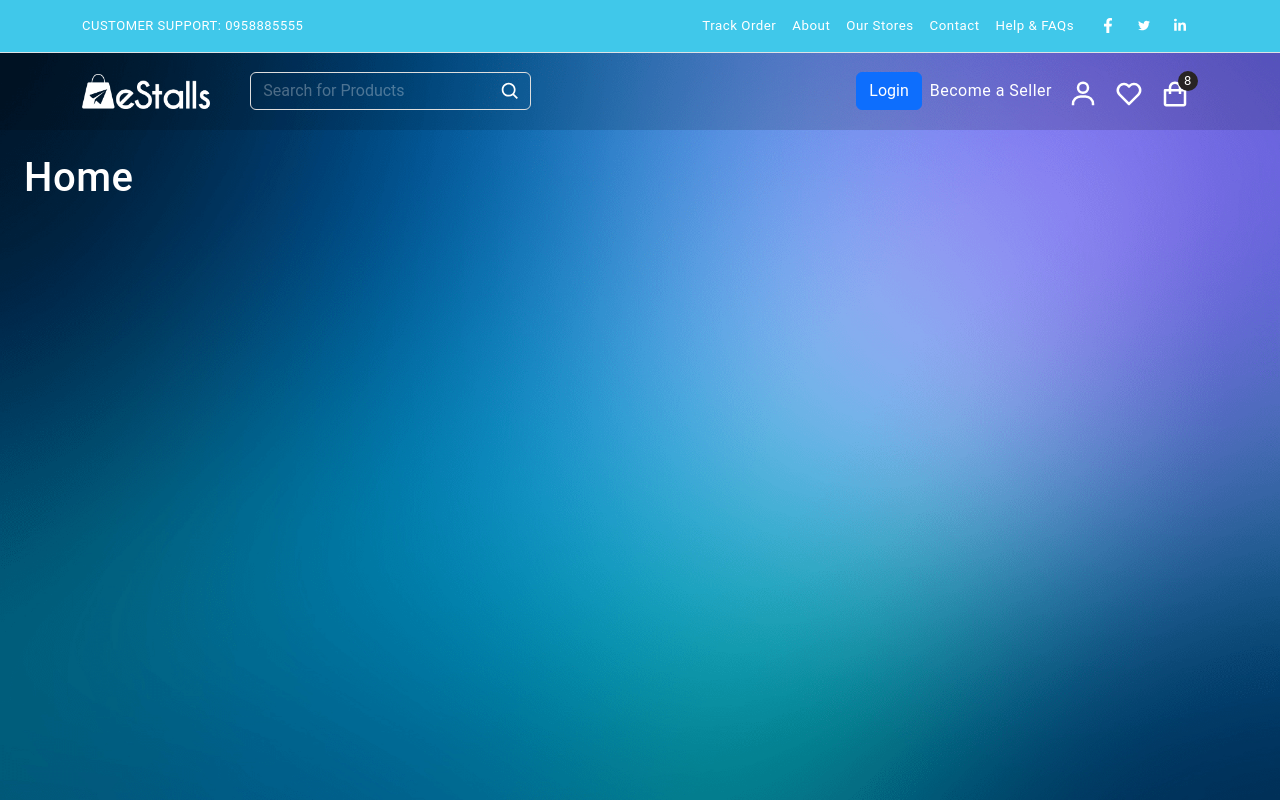
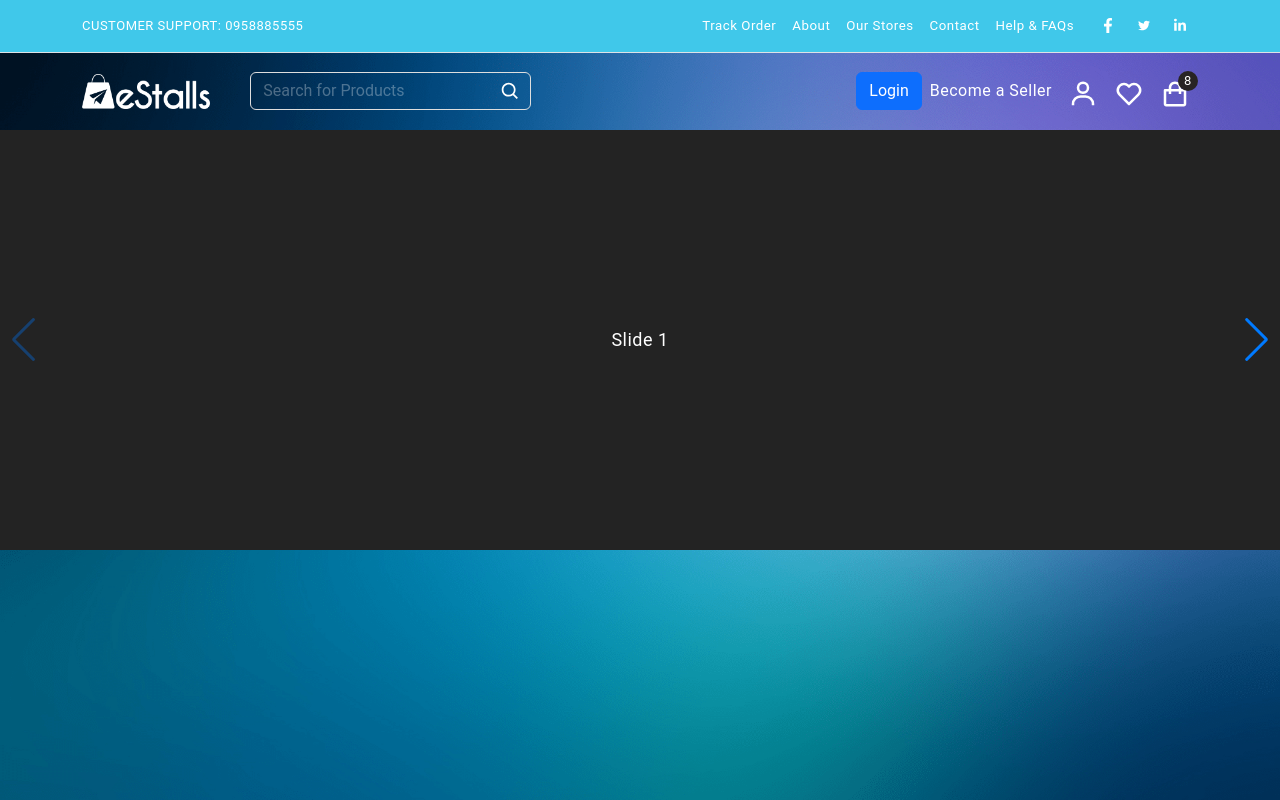
Before and after one commit to kamalesh777/e-stalls-client, a Next.js app: page / in a window 1280 px wide. Built offline with nearby package versions, Linux system fonts and the light colour scheme.

Commit message:
swiper added and its working fine

```diff
--- a/package.json
+++ b/package.json
@@ -21,6 +21,7 @@
     "react-icons": "^4.8.0",
     "react-perfect-scrollbar": "^1.5.8",
     "sass": "^1.56.2",
+    "swiper": "^9.1.0",
     "swr": "^2.1.0"
   },
   "devDependencies": {
--- a/pages/index.tsx
+++ b/pages/index.tsx
@@ -1,9 +1,11 @@
 import NormalLayout from '@/layout/NormalLayout'
+import HomePage from '@/view/Home'
+
 
 export default function Home(): JSX.Element {
   return (
     <NormalLayout>
-      <h1>Home</h1>
+      <HomePage />
     </NormalLayout>
   )
 }
--- /dev/null
+++ b/src/components/BannerSlider.tsx
@@ -0,0 +1,24 @@
+import React from 'react'
+import { Swiper, SwiperSlide } from 'swiper/react'
+import 'swiper/css'
+import 'swiper/css/navigation'
+
+import { Navigation } from 'swiper'
+
+const BannerSlider = (): JSX.Element => (
+  <section className="offer-slider">
+    <Swiper
+      navigation={true}
+      modules={[Navigation]}
+      onSlideChange={() => console.log('slide change')}
+      onSwiper={swiper => console.log(swiper)}
+    >
+      <SwiperSlide>Slide 1</SwiperSlide>
+      <SwiperSlide>Slide 2</SwiperSlide>
+      <SwiperSlide>Slide 3</SwiperSlide>
+      <SwiperSlide>Slide 4</SwiperSlide>
+    </Swiper>
+  </section>
+)
+
+export default BannerSlider
--- a/src/layout/NormalLayout.tsx
+++ b/src/layout/NormalLayout.tsx
@@ -4,7 +4,7 @@ import HeaderComponent from '@/common/Header'
 const NormalLayout = ({ children }): JSX.Element => (
   <>
     <HeaderComponent />
-    <div className="p-4">{children}</div>
+    <div className="content">{children}</div>
   </>
 )
 export default NormalLayout
--- /dev/null
+++ b/src/view/Home.tsx
@@ -0,0 +1,12 @@
+import BannerSlider from '@/components/BannerSlider'
+import React from 'react'
+
+const HomePage = (): JSX.Element => {
+  return (
+    <>
+      <BannerSlider />
+    </>
+  )
+}
+
+export default HomePage
--- a/styles/globals.scss
+++ b/styles/globals.scss
@@ -240,29 +240,52 @@ body.offcanvas-active {
 ===========================================
 */
 .offer-slider {
-	height: 400px;
-}
-
-.offer-slider .carousel {
+	height: 420px;
+}
+
+.offer-slider .swiper {
+	width: 100%;
+	height: 100%;
+  }
+
+  .offer-slider .swiper-slide {
+	text-align: center;
+	font-size: 18px;
+	background: #232323;
+
+	/* Center slide text vertically */
 	display: flex;
+	justify-content: center;
 	align-items: center;
-	justify-content: center;
+  }
+
+  .offer-slider .swiper-slide img {
+	display: block;
+	width: 100%;
 	height: 100%;
-}
-
-.offer-slider .carousel-inner {
-	height: 100%;
-	display: flex;
-}
-
-.offer-slider .carousel-content {
-	margin-top: 4rem;
-}
-
-.offer-slider .carousel-content * {
-	text-align: center;
-	color: #000;
-}
+	object-fit: cover;
+  }
+
+// .offer-slider .carousel {
+// 	display: flex;
+// 	align-items: center;
+// 	justify-content: center;
+// 	height: 100%;
+// }
+
+// .offer-slider .carousel-inner {
+// 	height: 100%;
+// 	display: flex;
+// }
+
+// .offer-slider .carousel-content {
+// 	margin-top: 4rem;
+// }
+
+// .offer-slider .carousel-content * {
+// 	text-align: center;
+// 	color: #000;
+// }
 
 .bg-cover {
 	background-size: cover;
@@ -272,6 +295,8 @@ body.offcanvas-active {
 /* .feauture-section {
 	background: #003a48;
 } */
+
+
 
 /*
 Product Effect
```
Also changed, not shown: src/view/index.tsx (deleted, +0 -7 lines).
